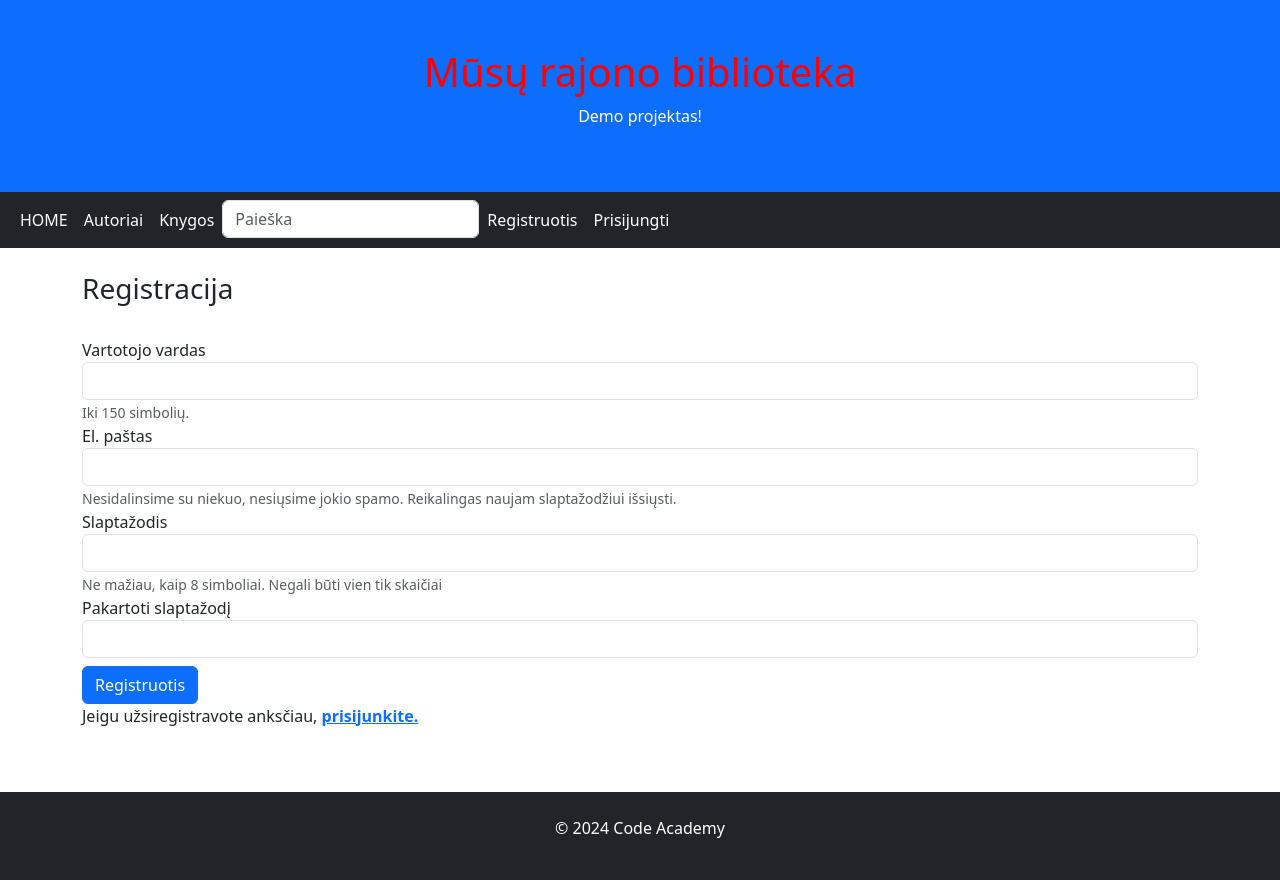
After one commit to DonatasNoreika/my_library_202403, a Django app: page /library/register/ in a window 1280 px wide. The commit adds this page. Run offline with Django 5.2, Linux system fonts and the light colour scheme.

Commit message:
+ 8: Sukurta registracijos forma. Bet dar neveikia.

```diff
--- a/mysite/library/templates/base.html
+++ b/mysite/library/templates/base.html
@@ -50,6 +50,9 @@
             </li>
             {% else %}
             <li class="nav-item">
+                <a class="nav-link active" href="{% url 'register' %}">Registruotis</a>
+            </li>
+            <li class="nav-item">
                 <a class="nav-link active" href="{% url 'login' %}">Prisijungti</a>
             </li>
             {% endif %}
--- /dev/null
+++ b/mysite/library/templates/registration/register.html
@@ -0,0 +1,34 @@
+{% extends "base.html" %}
+
+{% block "title" %}Registracija{% endblock %}
+
+{% block "content" %}
+<div class="container">
+    <h3>Registracija</h3><br/>
+    <form method="post">
+        <div class="form-group">
+            <label for="username">Vartotojo vardas</label>
+            <input name="username" type="text" class="form-control" id="username" aria-describedby="usernameHelp">
+            <small id="usernameHelp" class="form-text text-muted">Iki 150 simbolių.</small>
+        </div>
+        <div class="form-group">
+            <label for="exampleInputEmail1">El. paštas</label>
+            <input name="email" type="email" class="form-control" id="exampleInputEmail1" aria-describedby="emailHelp">
+            <small id="emailHelp" class="form-text text-muted">Nesidalinsime su niekuo, nesiųsime jokio spamo.
+                Reikalingas naujam slaptažodžiui išsiųsti. </small>
+        </div>
+         <div class="form-group">
+            <label for="password">Slaptažodis</label>
+            <input name="password" type="password" class="form-control" id="password" aria-describedby="pwdHelp">
+            <small id="pwdHelp" class="form-text text-muted">Ne mažiau, kaip 8 simboliai. Negali būti vien tik
+                skaičiai</small>
+        </div>
+        <div class="form-group">
+            <label for="password2">Pakartoti slaptažodį</label>
+            <input name="password2" type="password" class="form-control" id="password2" aria-describedby="pwd2Help">
+        </div>
+        <button type="submit" class="btn btn-primary register-button mt-2">Registruotis</button>
+    </form>
+    <p>Jeigu užsiregistravote anksčiau, <a href="{% url 'login' %}"><strong>prisijunkite.</strong></a></p>
+</div>
+{% endblock %}
--- a/mysite/library/urls.py
+++ b/mysite/library/urls.py
@@ -8,6 +8,7 @@ urlpatterns = [
     path("books/", views.BookListView.as_view(), name="books"),
     path("books/<int:pk>", views.BookDetailView.as_view(), name="book"),
     path("search/", views.search, name="search"),
+    path("register/", views.register, name="register"),
     path("usercopies/", views.UserBookInstanceListView.as_view(), name="user_copies"),
 ]
 
--- a/mysite/library/views.py
+++ b/mysite/library/views.py
@@ -75,3 +75,6 @@ class UserBookInstanceListView(LoginRequiredMixin, generic.ListView):
 
     def get_queryset(self):
         return BookInstance.objects.filter(reader=self.request.user)
+
+def register(request):
+    return render(request, template_name="registration/register.html")
```
